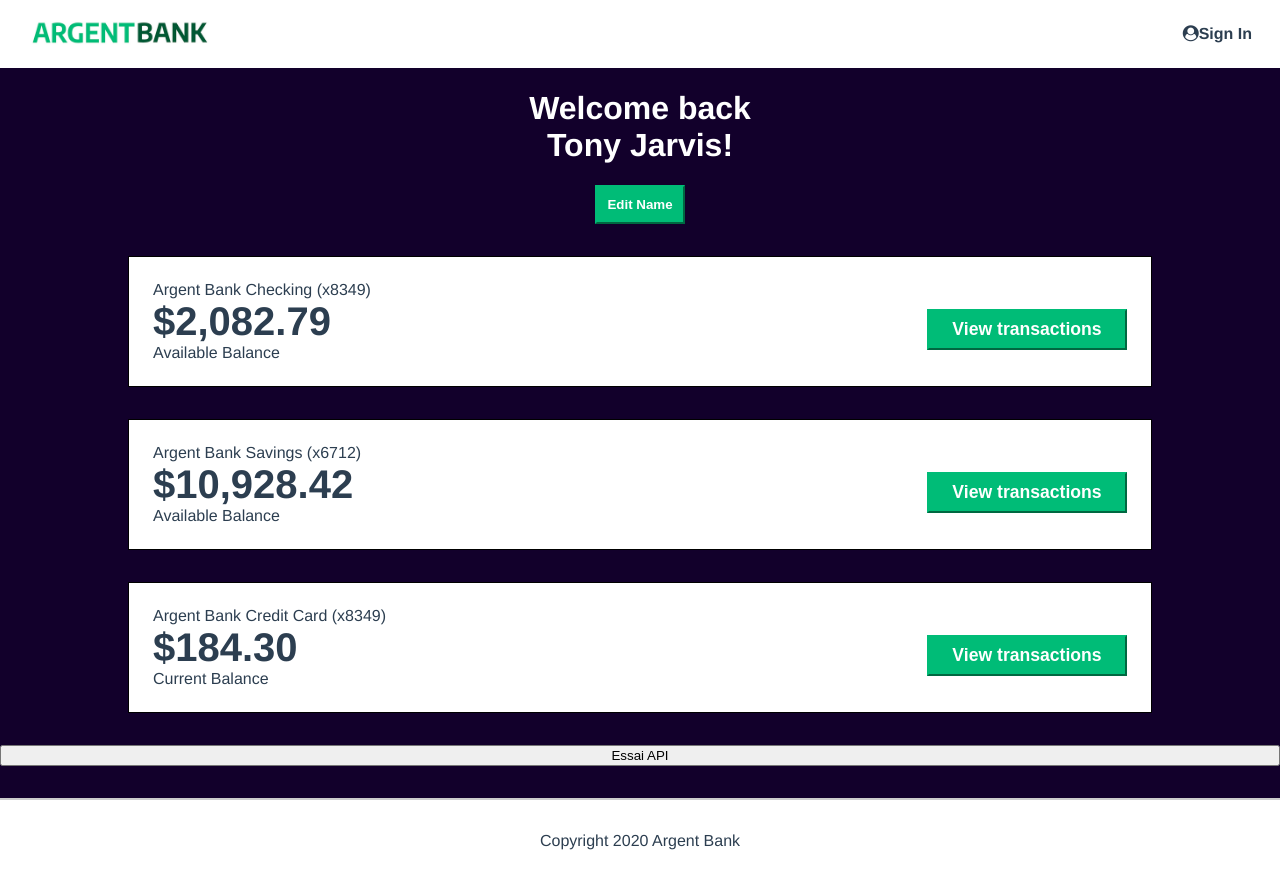
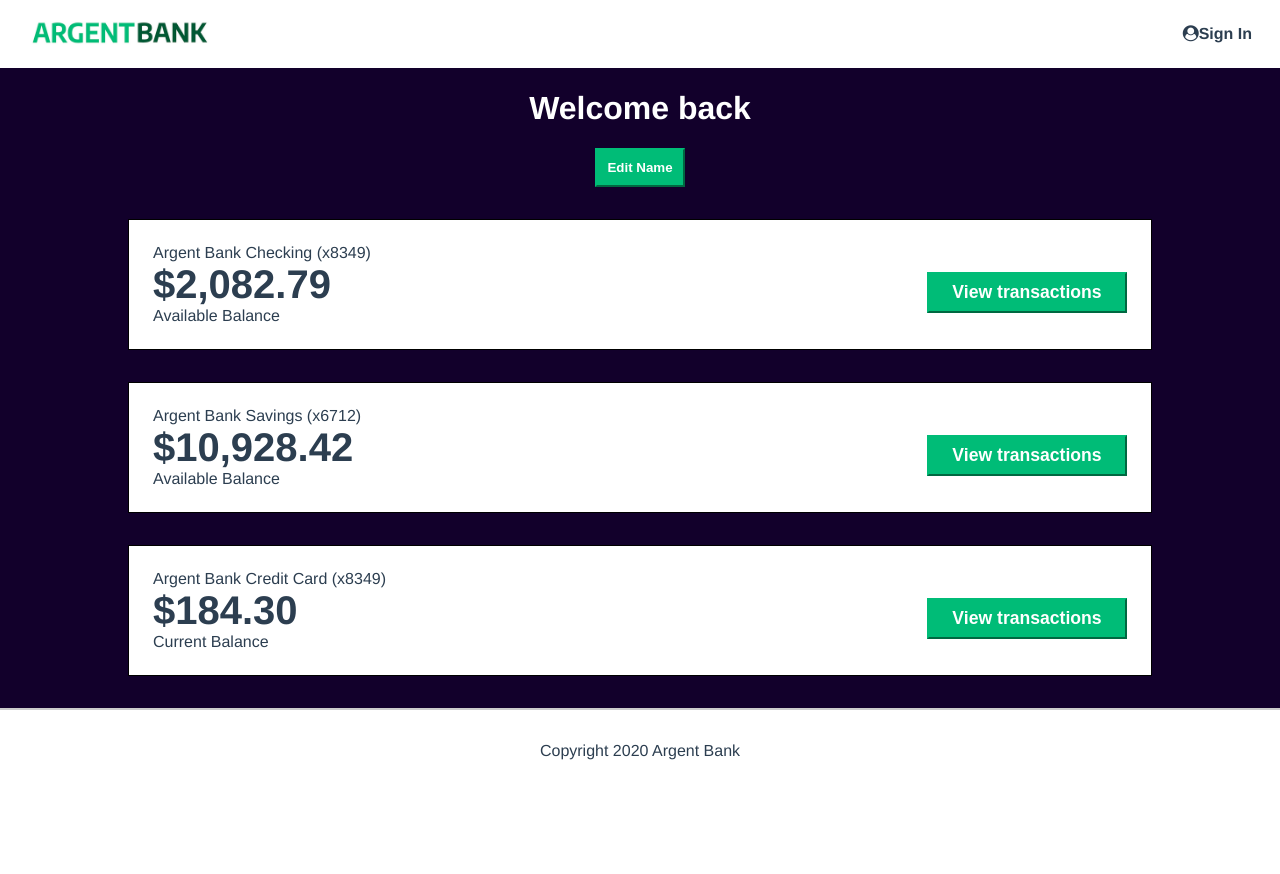
Before and after one commit to CaroDute/Projet-11-ArgentBank-OC, a React (Vite) app: page /User in a window 1280 px wide. After the commit the page ends 800 px from the top, so only its background shows below. Built offline with nearby package versions, Linux system fonts and the light colour scheme; no server answers.

Commit message:
Changement nom page profil ok

```diff
--- a/src/features/login/authActions.jsx
+++ b/src/features/login/authActions.jsx
@@ -29,7 +29,7 @@ export const login = (authInfos) => async (dispatch) => {
 export const profile = () => async (dispatch, getState) => {
   const state = getState();
   const token = state.auth.token;
-  console.log('Token:', token);
+  console.log("Token:", token);
 
   try {
     const response = await axios.post(
@@ -45,6 +45,7 @@ export const profile = () => async (dispatch, getState) => {
     dispatch(
       loginSuccess({
         firstName: response.data.body.firstName,
+        lastName: response.data.body.lastName,
       })
     );
   } catch (error) {
--- a/src/pages/User.jsx
+++ b/src/pages/User.jsx
@@ -1,14 +1,9 @@
 import TransactionCard from "../components/TransactionCard";
-import { useDispatch, useSelector } from "react-redux";
-import { profile } from "../features/login/authActions";
+import { useSelector } from "react-redux";
 
 function User() {
 
-  const dispatch = useDispatch()
-  const essaiAPI = () => {
-    dispatch(profile())
-  }
-  const auth = useSelector((state) => state.auth);
+const auth = useSelector((state) => state.auth);
 
 
   const transactions = [
@@ -38,13 +33,11 @@ function User() {
         <h1>
           Welcome back
           <br />
-          Tony Jarvis!
+          {auth.firstName} {auth.lastName}
         </h1>
         <button className="edit-button">Edit Name</button>
       </div>
       <TransactionCard transactions={transactions} />
-      <button onClick={essaiAPI}>Essai API</button>
-      <p>{auth.firstName}</p>
     </main>
   );
 }
```
